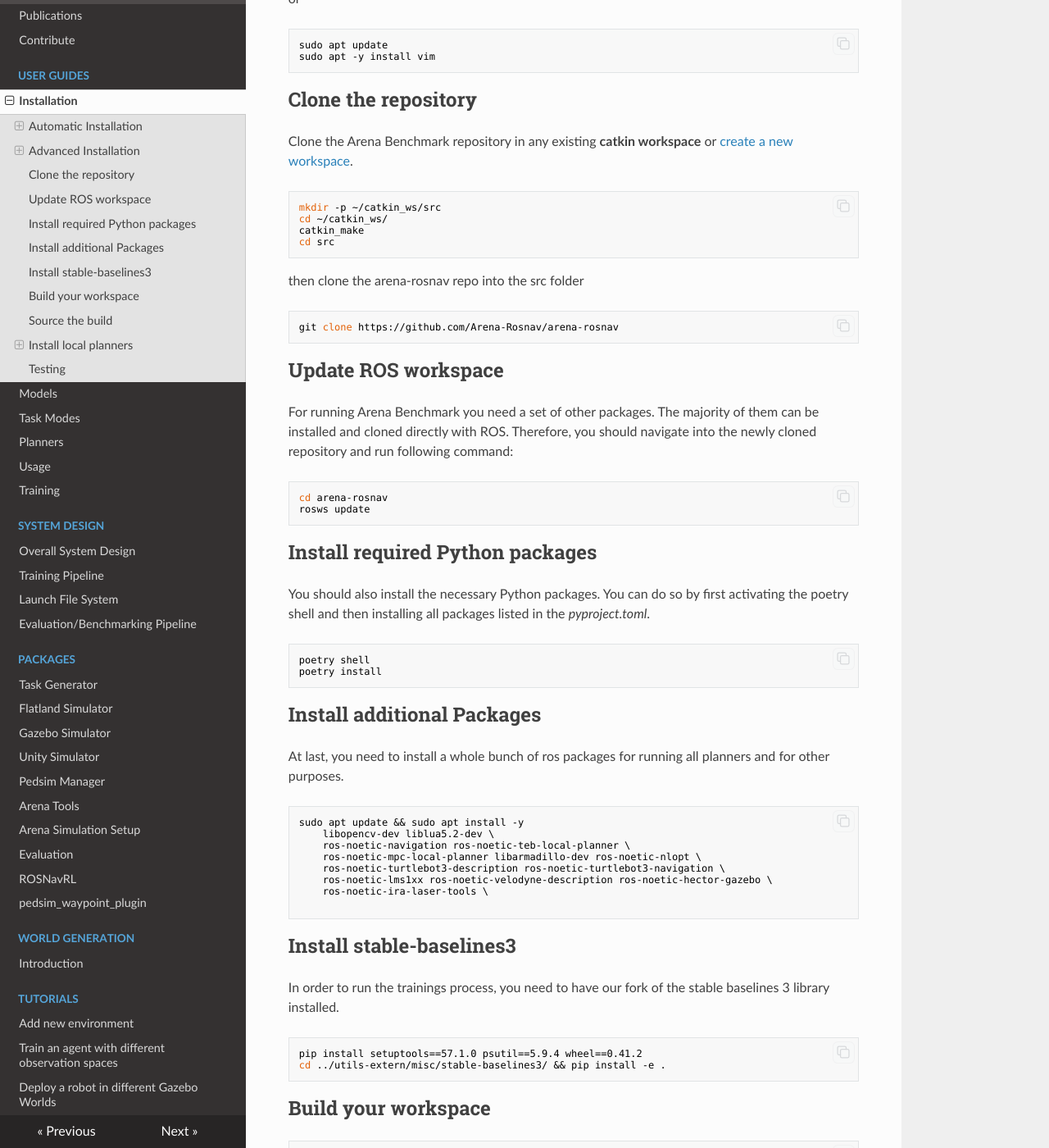
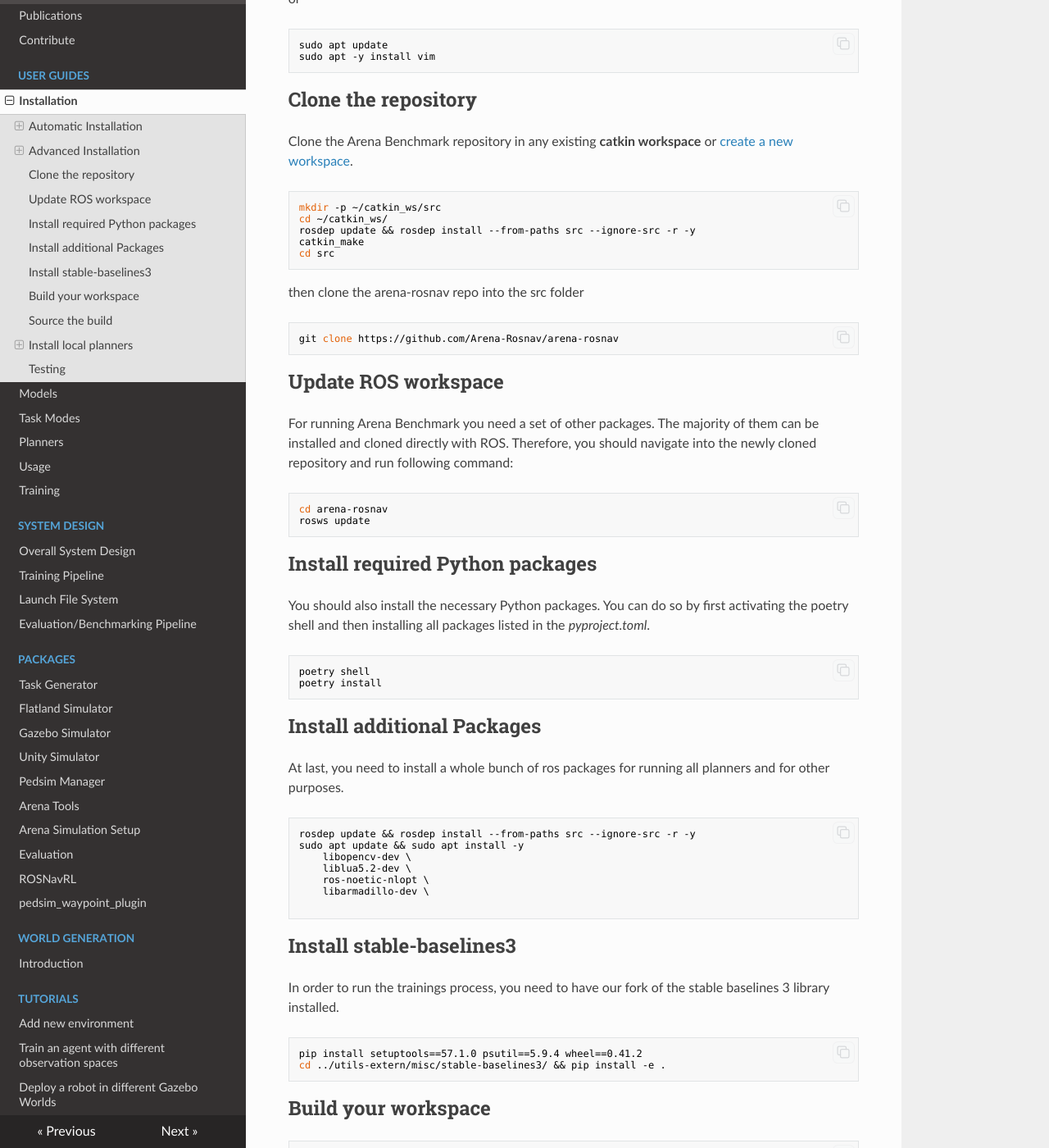
Before and after one commit to Arena-Rosnav/.github, an MkDocs documentation site: the page built from docs/user_guides/installation.md, in a window 1280 px wide and 1400 px high, scrolled down 1836 px. Shown: the whole window at 82% size. Built offline with MkDocs 1.6.1, drawn with Linux system fonts in a browser that asks for light colours; nearby versions of some CDN libraries; comment, search, counter and statistics services are not loaded; some of the changed text lies outside the part shown.

Commit message:
rosdep switch

`````diff
--- a/docs/user_guides/installation.md
+++ b/docs/user_guides/installation.md
@@ -78,6 +78,7 @@
 ```bash
 mkdir -p ~/catkin_ws/src
 cd ~/catkin_ws/
+rosdep update && rosdep install --from-paths src --ignore-src -r -y
 catkin_make
 cd src
 ```
@@ -108,13 +109,12 @@
 At last, you need to install a whole bunch of ros packages for running all planners and for other purposes.
 
 ```bash
+rosdep update && rosdep install --from-paths src --ignore-src -r -y
 sudo apt update && sudo apt install -y
-    libopencv-dev liblua5.2-dev \
-    ros-noetic-navigation ros-noetic-teb-local-planner \
-    ros-noetic-mpc-local-planner libarmadillo-dev ros-noetic-nlopt \
-    ros-noetic-turtlebot3-description ros-noetic-turtlebot3-navigation \
-    ros-noetic-lms1xx ros-noetic-velodyne-description ros-noetic-hector-gazebo \
-    ros-noetic-ira-laser-tools \
+    libopencv-dev \
+    liblua5.2-dev \
+    ros-noetic-nlopt \
+    libarmadillo-dev \
 
 ```
 
@@ -161,10 +161,10 @@
 # Troubleshouting
 If you encounter errors during the build process due to missing packages, add them
 
-# install lua
+<!-- # install lua
 ````
 sudo apt install liblua5.1-0-dev
-````
+```` -->
 
 # install Ipopt
 ````bash
`````
